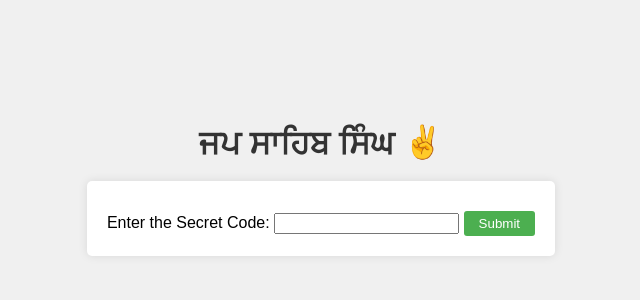
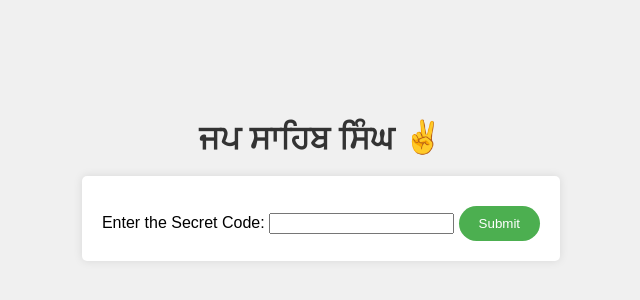
Before and after one commit to JapSSingh/website, a plain HTML site: page index.html in a window 1280 px wide. Shown: the part 214-514 px from the top of the page, without its empty margins (319-959 px from the left). Drawn offline with Linux system fonts and the light colour scheme.

Commit message:
Update style.css

```diff
--- a/style.css
+++ b/style.css
@@ -23,18 +23,25 @@ div {
     margin-bottom: 15px;
 }
 
-button {
+#submitButton {
     margin-top: 10px;
-    padding: 5px 15px;
+    padding: 10px 20px;
     border: none;
     background-color: #4CAF50;
     color: white;
-    border-radius: 3px;
+    border-radius: 50px;
     cursor: pointer;
+    transition: background-color 0.3s, transform 0.3s;
 }
 
-button:hover {
+#submitButton:hover {
     background-color: #45a049;
+    transform: scale(1.05);
+}
+
+#submitButton:active {
+    background-color: #388e3c;
+    transform: scale(0.95);
 }
 
 #secretMessage {
```
